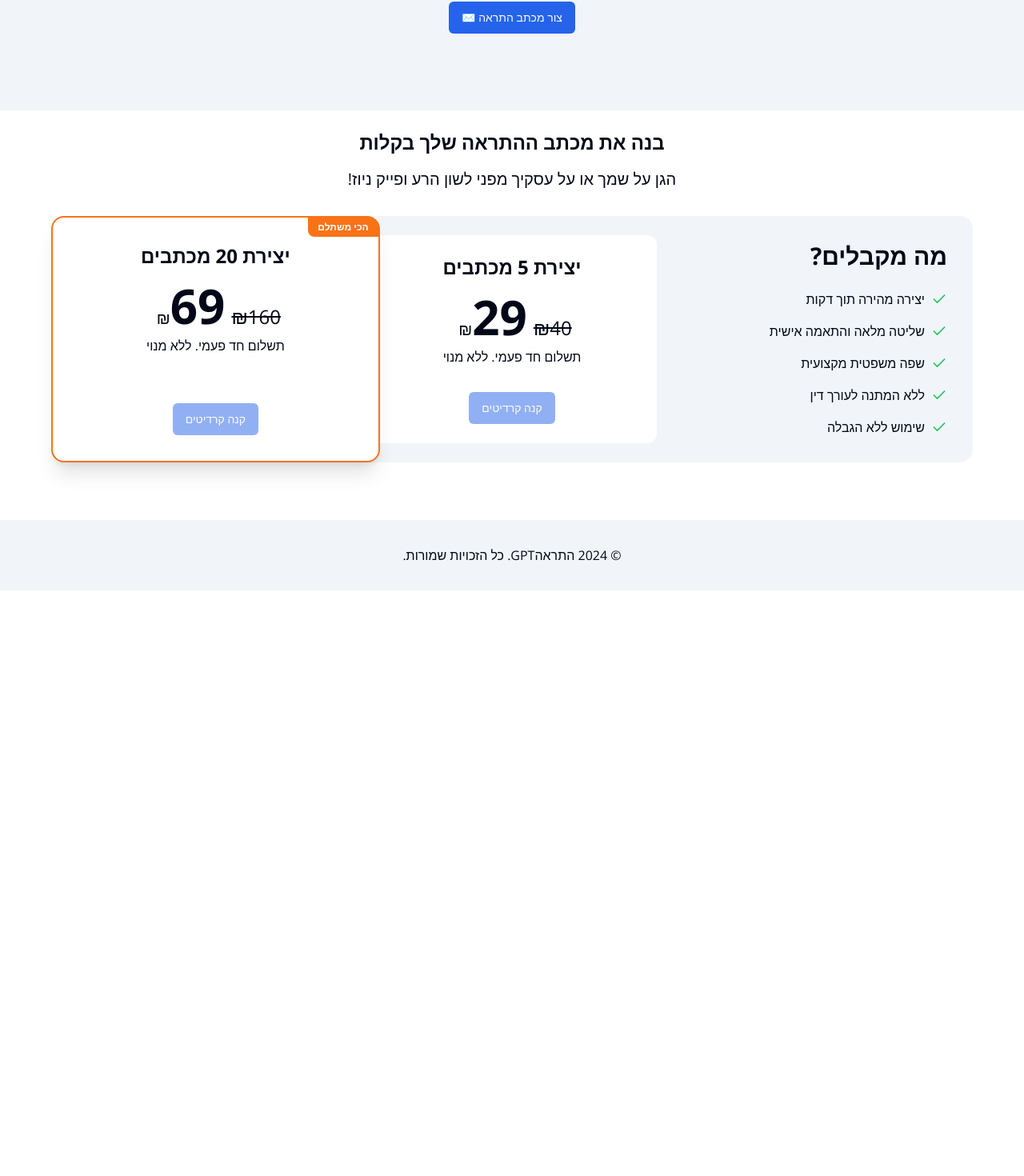
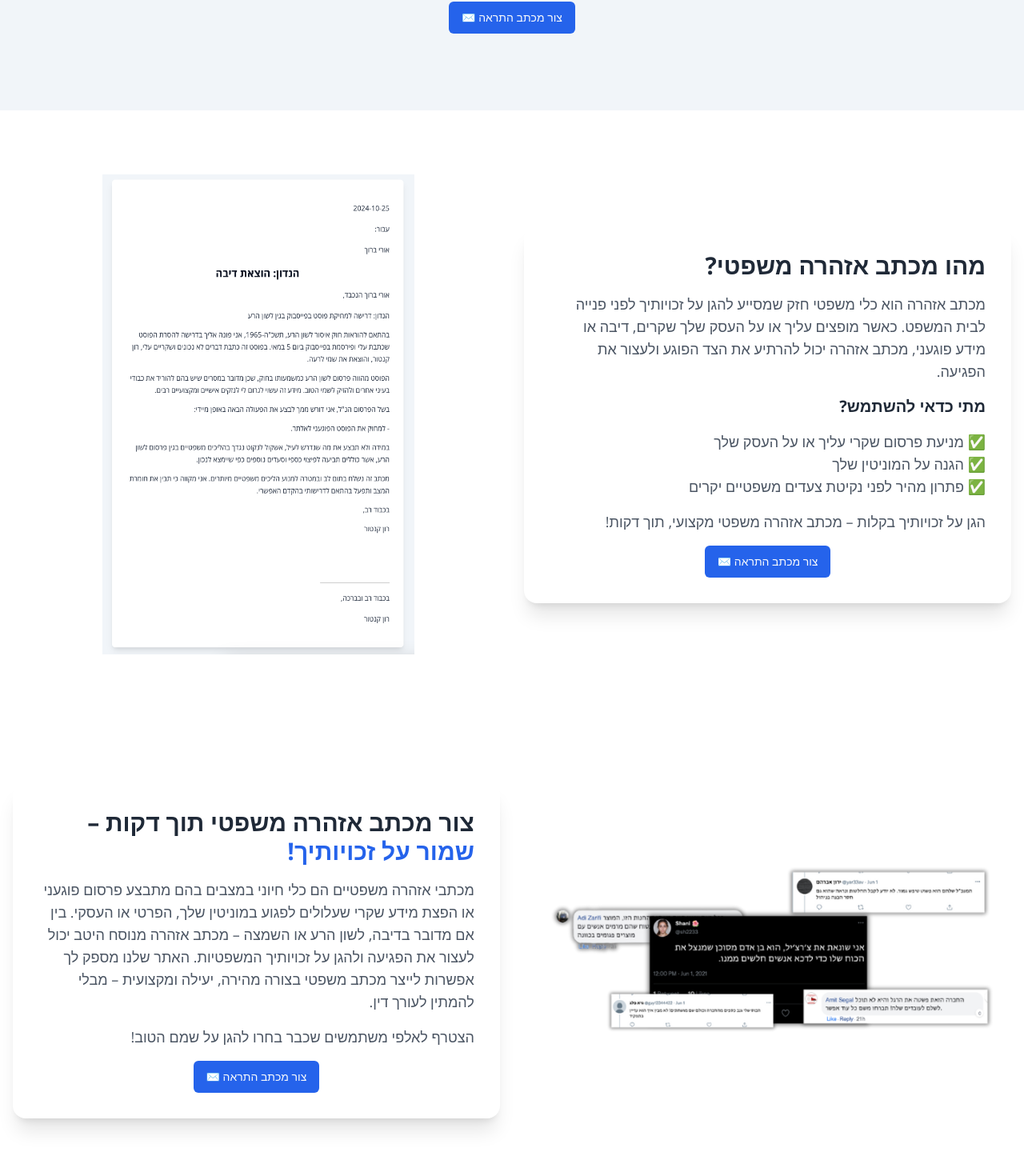
Before and after one commit to ronka/warning-letter-gpt, a Next.js app: page / in a window 1280 px wide. Shown: the part 290-1760 px from the top of the page at 80% size. Before the commit the page ends 1028 px from the top, so only its background shows below. Built offline with nearby package versions, Linux system fonts and the light colour scheme; no server answers.

Commit message:
add promo text

```diff
--- a/app/page.tsx
+++ b/app/page.tsx
@@ -1,10 +1,14 @@
 import { Hero } from "@/components/home/Hero";
+import { PromoSection } from "@/components/home/PromoSection";
+import { ExplainationSection } from "@/components/home/ExplainationSection";
 import { PricingTable } from "@/components/pricing-table/table";
 
 export default function Home() {
   return (
     <main className="flex-grow">
       <Hero />
+      <ExplainationSection />
+      <PromoSection />
       <PricingTable />
     </main>
   );
--- /dev/null
+++ b/components/home/ExplainationSection.tsx
@@ -0,0 +1,51 @@
+import Image from "next/image";
+import imageSrc from "./latter.png";
+import { Button } from "../ui/button";
+import Link from "next/link";
+
+export function ExplainationSection() {
+  return (
+    <section className="py-20 bg-gradient-to-br ">
+      <div className="container mx-auto px-4">
+        <div className="flex flex-col md:flex-row items-center justify-between gap-8">
+          <div className="w-full md:w-1/2 space-y-4 bg-white rounded-2xl shadow-xl p-8">
+            <h2 className="text-3xl font-bold text-gray-800">
+              מהו מכתב אזהרה משפטי?
+            </h2>
+            <p className="text-lg text-gray-600">
+              מכתב אזהרה הוא כלי משפטי חזק שמסייע להגן על זכויותיך לפני פנייה
+              לבית המשפט. כאשר מופצים עליך או על העסק שלך שקרים, דיבה או מידע
+              פוגעני, מכתב אזהרה יכול להרתיע את הצד הפוגע ולעצור את הפגיעה.
+            </p>
+            <h3 className="text-xl font-bold text-gray-800">
+              מתי כדאי להשתמש?
+            </h3>
+            <ul className="text-gray-600 text-lg">
+              <li>✅ מניעת פרסום שקרי עליך או על העסק שלך</li>
+              <li>✅ הגנה על המוניטין שלך</li>
+              <li>✅ פתרון מהיר לפני נקיטת צעדים משפטיים יקרים</li>
+            </ul>
+            <p className="text-gray-600 text-lg">
+              הגן על זכויותיך בקלות – מכתב אזהרה משפטי מקצועי, תוך דקות!
+            </p>
+            <div className="flex justify-center">
+              <Link href={"/letter"}>
+                <Button>צור מכתב התראה ✉️</Button>
+              </Link>
+            </div>
+          </div>
+
+          <div className="w-full md:w-1/2">
+            <Image
+              src={imageSrc}
+              width={600}
+              height={400}
+              className="max-h-[600px] md:object-contain"
+              alt="Promotional image"
+            />
+          </div>
+        </div>
+      </div>
+    </section>
+  );
+}
--- /dev/null
+++ b/components/home/PromoSection.tsx
@@ -0,0 +1,46 @@
+import Image from "next/image";
+import imageSrc from "./image.png";
+import { Button } from "../ui/button";
+import Link from "next/link";
+
+export function PromoSection() {
+  return (
+    <section className="py-20 bg-gradient-to-br ">
+      <div className="container mx-auto px-4">
+        <div className="flex flex-col md:flex-row items-center justify-between gap-8">
+          <div className="w-full md:w-1/2">
+            <Image
+              src={imageSrc}
+              width={600}
+              height={400}
+              alt="Promotional image"
+            />
+          </div>
+
+          <div className="w-full md:w-1/2 space-y-4 bg-white rounded-2xl shadow-xl p-8">
+            <h2 className="text-3xl font-bold text-gray-800">
+              צור מכתב אזהרה משפטי תוך דקות –{" "}
+              <span className="text-blue-600">שמור על זכויותיך!</span>
+            </h2>
+            <p className="text-lg text-gray-600">
+              מכתבי אזהרה משפטיים הם כלי חיוני במצבים בהם מתבצע פרסום פוגעני או
+              הפצת מידע שקרי שעלולים לפגוע במוניטין שלך, הפרטי או העסקי. בין אם
+              מדובר בדיבה, לשון הרע או השמצה – מכתב אזהרה מנוסח היטב יכול לעצור
+              את הפגיעה ולהגן על זכויותיך המשפטיות. האתר שלנו מספק לך אפשרות
+              לייצר מכתב משפטי בצורה מהירה, יעילה ומקצועית – מבלי להמתין לעורך
+              דין.
+            </p>
+            <p className="text-gray-600 text-lg">
+              הצטרף לאלפי משתמשים שכבר בחרו להגן על שמם הטוב!
+            </p>
+            <div className="flex justify-center">
+              <Link href={"/letter"}>
+                <Button>צור מכתב התראה ✉️</Button>
+              </Link>
+            </div>
+          </div>
+        </div>
+      </div>
+    </section>
+  );
+}
```
Also changed, not shown: components/home/image.png (added), components/home/latter.png (added).
